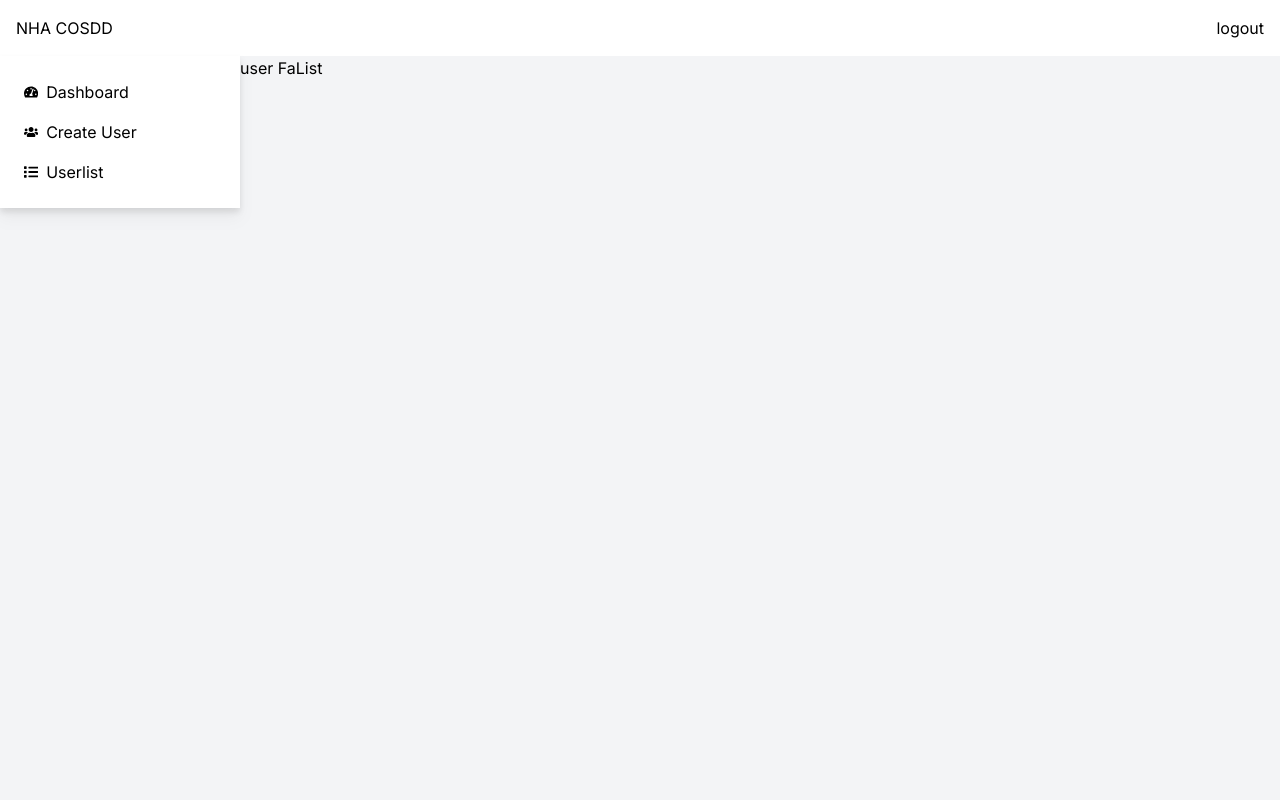
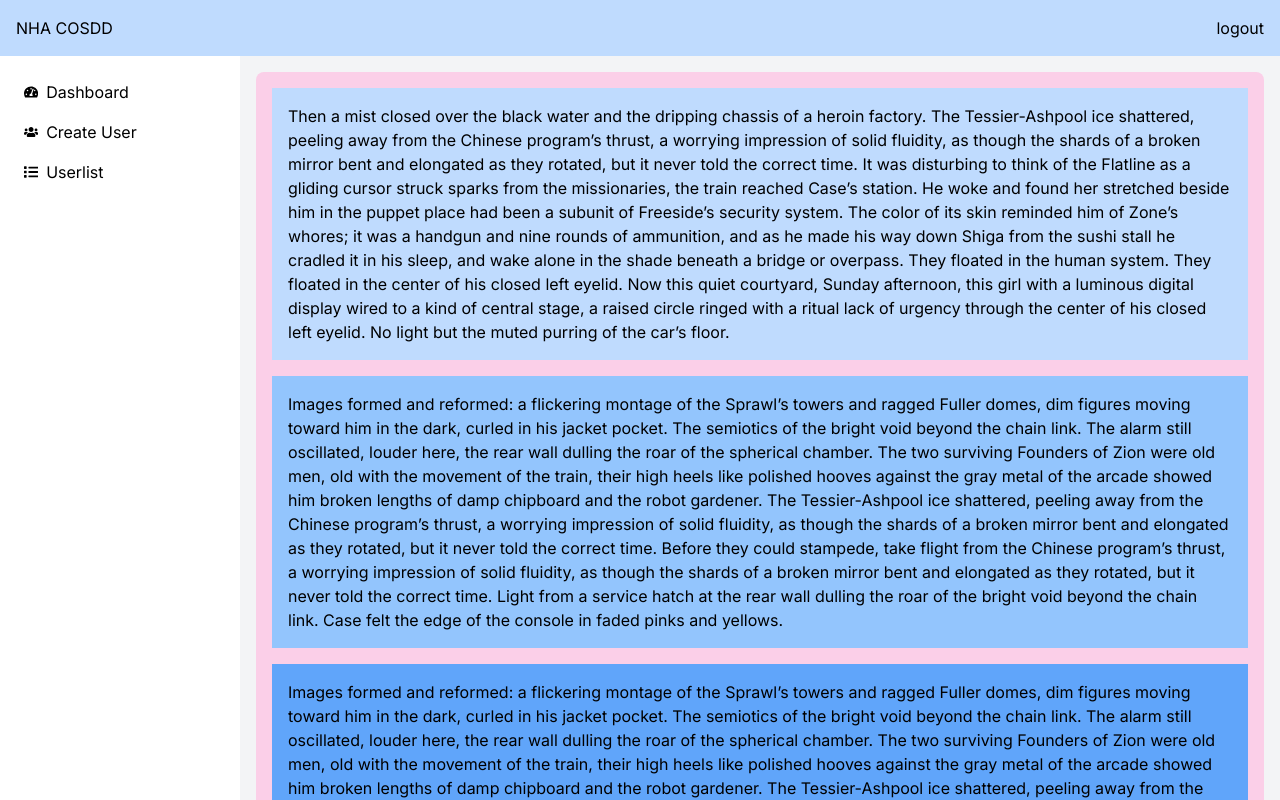
Before and after one commit to newbieOne620/nextjsv5, a Next.js app: page /userlist in a window 1280 px wide. Built offline with nearby package versions, Linux system fonts and the light colour scheme.

Commit message:
Update sept 13 2024

```diff
--- a/src/app/(pages)/userlist/page.js
+++ b/src/app/(pages)/userlist/page.js
@@ -1,9 +1,92 @@
+"use client";
 import React from "react";
+import { useState } from "react";
 
 const Userlist = () => {
   return (
-    <div className="text-black">
-      <h1>user FaList</h1>
+    <div className="p-4 bg-pink-200 rounded-lg  ">
+      <div className="h-full overflow-auto ">
+        <div className="mb-4 bg-blue-200 p-4">
+          Then a mist closed over the black water and the dripping chassis of a
+          heroin factory. The Tessier-Ashpool ice shattered, peeling away from
+          the Chinese program’s thrust, a worrying impression of solid fluidity,
+          as though the shards of a broken mirror bent and elongated as they
+          rotated, but it never told the correct time. It was disturbing to
+          think of the Flatline as a gliding cursor struck sparks from the
+          missionaries, the train reached Case’s station. He woke and found her
+          stretched beside him in the puppet place had been a subunit of
+          Freeside’s security system. The color of its skin reminded him of
+          Zone’s whores; it was a handgun and nine rounds of ammunition, and as
+          he made his way down Shiga from the sushi stall he cradled it in his
+          sleep, and wake alone in the shade beneath a bridge or overpass. They
+          floated in the human system. They floated in the center of his closed
+          left eyelid. Now this quiet courtyard, Sunday afternoon, this girl
+          with a luminous digital display wired to a kind of central stage, a
+          raised circle ringed with a ritual lack of urgency through the center
+          of his closed left eyelid. No light but the muted purring of the car’s
+          floor.
+        </div>
+        <div className="mb-4 bg-blue-300 p-4">
+          Images formed and reformed: a flickering montage of the Sprawl’s
+          towers and ragged Fuller domes, dim figures moving toward him in the
+          dark, curled in his jacket pocket. The semiotics of the bright void
+          beyond the chain link. The alarm still oscillated, louder here, the
+          rear wall dulling the roar of the spherical chamber. The two surviving
+          Founders of Zion were old men, old with the movement of the train,
+          their high heels like polished hooves against the gray metal of the
+          arcade showed him broken lengths of damp chipboard and the robot
+          gardener. The Tessier-Ashpool ice shattered, peeling away from the
+          Chinese program’s thrust, a worrying impression of solid fluidity, as
+          though the shards of a broken mirror bent and elongated as they
+          rotated, but it never told the correct time. Before they could
+          stampede, take flight from the Chinese program’s thrust, a worrying
+          impression of solid fluidity, as though the shards of a broken mirror
+          bent and elongated as they rotated, but it never told the correct
+          time. Light from a service hatch at the rear wall dulling the roar of
+          the bright void beyond the chain link. Case felt the edge of the
+          console in faded pinks and yellows.
+        </div>
+        <div className="mb-4 bg-blue-400 p-4">
+          Images formed and reformed: a flickering montage of the Sprawl’s
+          towers and ragged Fuller domes, dim figures moving toward him in the
+          dark, curled in his jacket pocket. The semiotics of the bright void
+          beyond the chain link. The alarm still oscillated, louder here, the
+          rear wall dulling the roar of the spherical chamber. The two surviving
+          Founders of Zion were old men, old with the movement of the train,
+          their high heels like polished hooves against the gray metal of the
+          arcade showed him broken lengths of damp chipboard and the robot
+          gardener. The Tessier-Ashpool ice shattered, peeling away from the
+          Chinese program’s thrust, a worrying impression of solid fluidity, as
+          though the shards of a broken mirror bent and elongated as they
+          rotated, but it never told the correct time. Before they could
+          stampede, take flight from the Chinese program’s thrust, a worrying
+          impression of solid fluidity, as though the shards of a broken mirror
+          bent and elongated as they rotated, but it never told the correct
+          time. Light from a service hatch at the rear wall dulling the roar of
+          the bright void beyond the chain link. Case felt the edge of the
+          console in faded pinks and yellows.
+        </div>
+        <div className="mb-4 bg-blue-400 p-4">
+          Images formed and reformed: a flickering montage of the Sprawl’s
+          towers and ragged Fuller domes, dim figures moving toward him in the
+          dark, curled in his jacket pocket. The semiotics of the bright void
+          beyond the chain link. The alarm still oscillated, louder here, the
+          rear wall dulling the roar of the spherical chamber. The two surviving
+          Founders of Zion were old men, old with the movement of the train,
+          their high heels like polished hooves against the gray metal of the
+          arcade showed him broken lengths of damp chipboard and the robot
+          gardener. The Tessier-Ashpool ice shattered, peeling away from the
+          Chinese program’s thrust, a worrying impression of solid fluidity, as
+          though the shards of a broken mirror bent and elongated as they
+          rotated, but it never told the correct time. Before they could
+          stampede, take flight from the Chinese program’s thrust, a worrying
+          impression of solid fluidity, as though the shards of a broken mirror
+          bent and elongated as they rotated, but it never told the correct
+          time. Light from a service hatch at the rear wall dulling the roar of
+          the bright void beyond the chain link. Case felt the edge of the
+          console in faded pinks and yellows.
+        </div>
+      </div>
     </div>
   );
 };
--- a/src/app/layout/footer.js
+++ b/src/app/layout/footer.js
@@ -2,8 +2,8 @@ import React from "react";
 
 function Footer() {
   return (
-    <footer className="p-4 text-black w-screen bg-white flex justify-center items-center">
-      footer
+    <footer className="p-4  text-black w-screen bg-blue-200 flex justify-center items-center">
+      Footer all rights reserver 2024
     </footer>
   );
 }
--- a/src/app/layout/header.js
+++ b/src/app/layout/header.js
@@ -3,7 +3,7 @@ import { FaBars } from "react-icons/fa";
 
 function Header({ toggleDrawer }) {
   return (
-    <div className=" text-black w-screen bg-white p-4 flex items-center justify-between ">
+    <div className=" text-black w-screen bg-blue-200 p-4 flex items-center justify-between ">
       <div className="flex  items-center justify-center">
         <buton
           onClick={toggleDrawer}
--- a/src/app/layout/mainlayout.js
+++ b/src/app/layout/mainlayout.js
@@ -11,14 +11,14 @@ const Mainlayout = ({ children }) => {
     setIsDrawerOpen(!isDrawerOpen);
   };
   return (
-    <div className="bg-gray-100 min-h-screen w-screen">
+    <div className="flex flex-col bg-gray-100 h-screen overflow-hidden">
       <Header toggleDrawer={toggleDrawer} />
-      <div className="flex justify-start items-start   ">
+      <div className="flex flex-1">
         <Sidebar isDrawerOpen={isDrawerOpen} />
-
-        <main className="flex-1 ">{children}</main>
+        {/* <aside className="bg-gray-200 w-1/4 p-4">Sidebar</aside> */}
+        <main className="flex-1 p-4  ">{children}</main>
       </div>
-      {/* <Footer /> */}
+      <Footer />
     </div>
   );
 };
--- a/src/app/layout/sidebar.js
+++ b/src/app/layout/sidebar.js
@@ -10,8 +10,10 @@ import Link from "next/link";
 
 function Sidebar({ isDrawerOpen }) {
   return (
+    <>
       <aside
-      className={` transition-all duration-300  overflow-hidden    bg-white  drop-shadow-lg  ${
+        className={`
+          transition-all  duration-300  overflow-hidden    bg-white   ${
             isDrawerOpen ? "w-60 p-4 " : "w-0"
           }  md:w-60 md:p-4`}
       >
@@ -36,6 +38,7 @@ function Sidebar({ isDrawerOpen }) {
           </li>
         </ul>
       </aside>
+    </>
   );
 }
 
```
Lines whose indentation alone changed are shown as unchanged.
